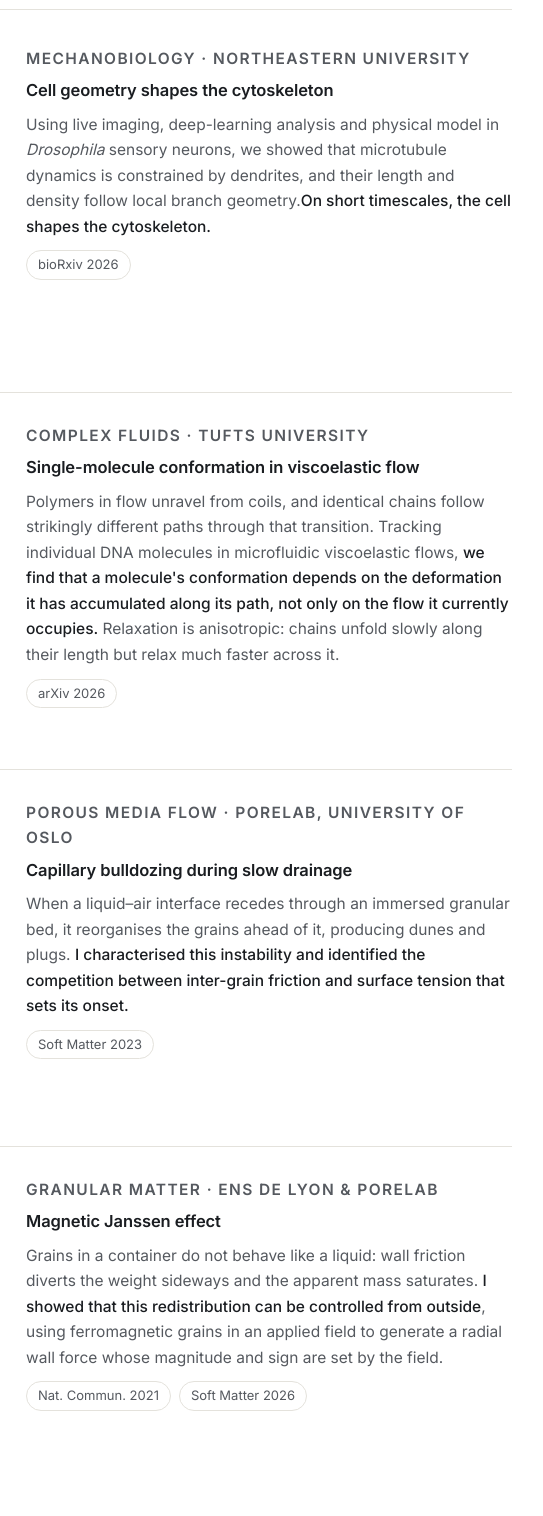
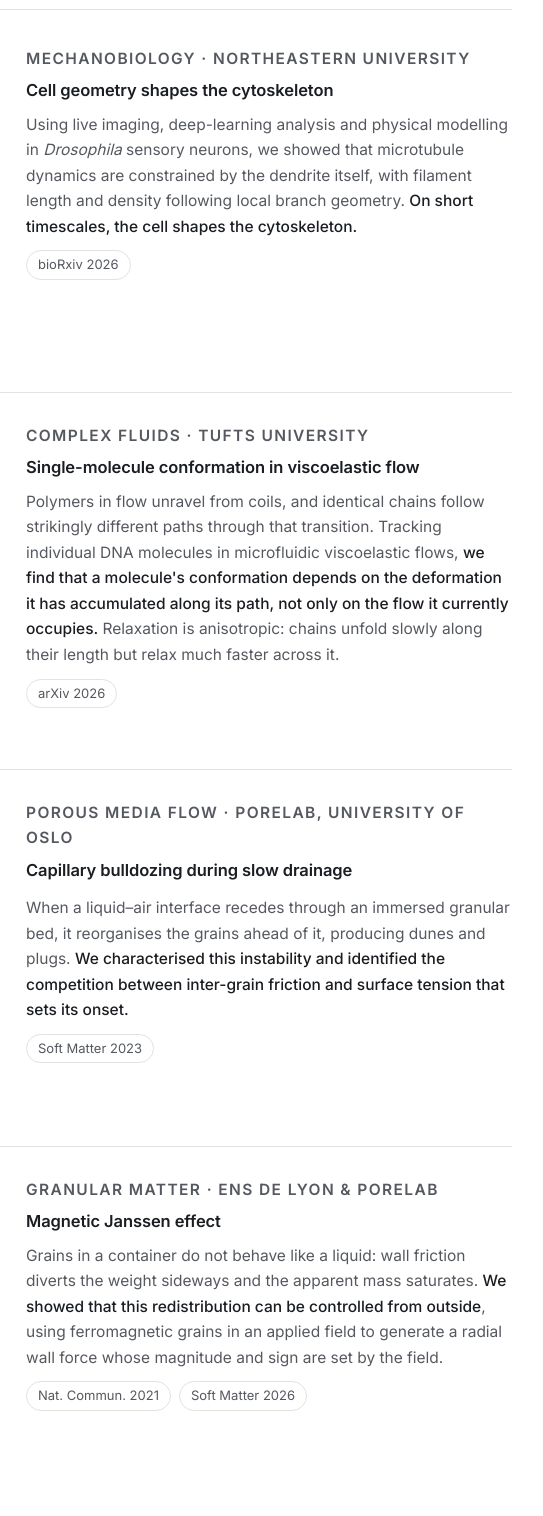
Before and after one commit to louisonthorens/louisonthorens.github.io, a plain HTML site: page index.html in a window 1280 px wide. Shown: the part 629-2145 px from the top of the page, 544-1087 px from the left. Drawn offline with Linux system fonts and the light colour scheme.

Commit message:
First version

```diff
--- a/index.html
+++ b/index.html
@@ -363,9 +363,11 @@ footer{
         <p class="kicker">Mechanobiology · Northeastern University</p>
         <h3>Cell geometry shapes the cytoskeleton</h3>
         <p>
-          Using live imaging, deep-learning analysis and physical model in <em>Drosophila</em>
-          sensory neurons, we showed that microtubule dynamics is constrained by dendrites, and their length and density follow local
-          branch geometry.<strong>On short timescales, the cell shapes the cytoskeleton.</strong>
+  Using live imaging, deep-learning analysis and physical modelling in
+  <em>Drosophila</em> sensory neurons, we showed that microtubule dynamics are
+  constrained by the dendrite itself, with filament length and density following
+  local branch geometry. <strong>On short timescales, the cell shapes the
+  cytoskeleton.</strong>
 </p>
         <div class="project-links">
           <a class="pill" href="https://doi.org/10.64898/2026.09.28.755114" target="_blank" rel="noopener">bioRxiv 2026</a>
@@ -409,9 +411,10 @@ footer{
         <p class="kicker">Porous media flow · PoreLab, University of Oslo</p>
         <h3>Capillary bulldozing during slow drainage</h3>
         <p>
+          <p>
     When a liquid–air interface recedes through an immersed granular bed, it
     reorganises the grains ahead of it, producing dunes and plugs.
-          <strong>I characterised this instability and identified the competition between
+    <strong>We characterised this instability and identified the competition between
     inter-grain friction and surface tension that sets its onset.</strong>
   </p>
         <div class="project-links">
@@ -432,7 +435,7 @@ footer{
         <h3>Magnetic Janssen effect</h3>
         <p>
   Grains in a container do not behave like a liquid: wall friction diverts the
-          weight sideways and the apparent mass saturates. <strong>I showed that this
+  weight sideways and the apparent mass saturates. <strong>We showed that this
   redistribution can be controlled from outside</strong>, using ferromagnetic grains
   in an applied field to generate a radial wall force whose magnitude and sign are
   set by the field.
```
Lines whose indentation alone changed are shown as unchanged.
